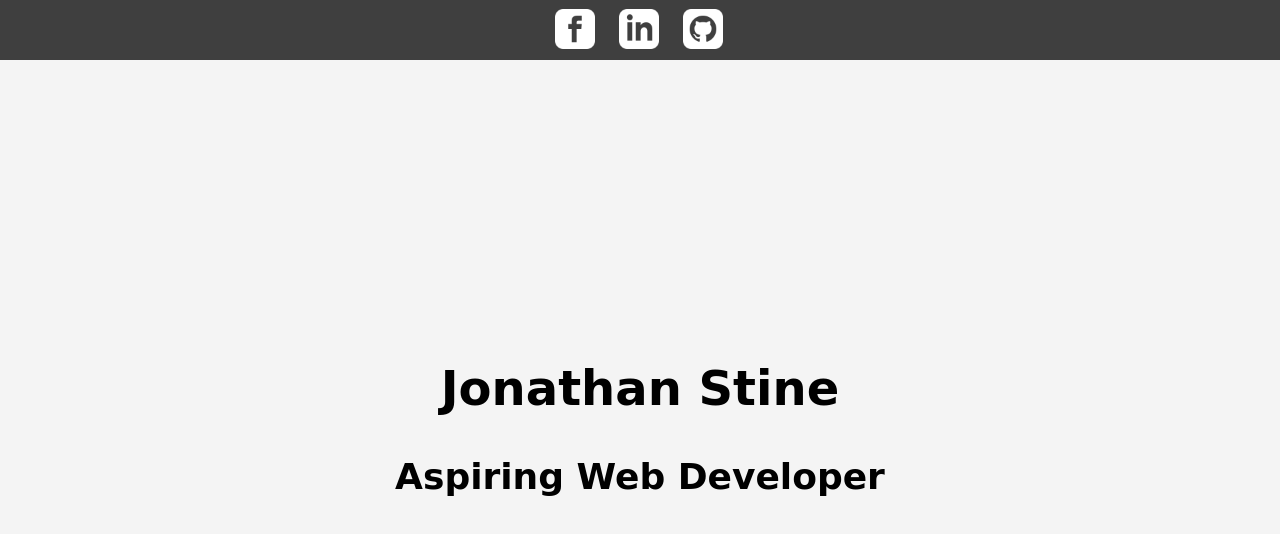
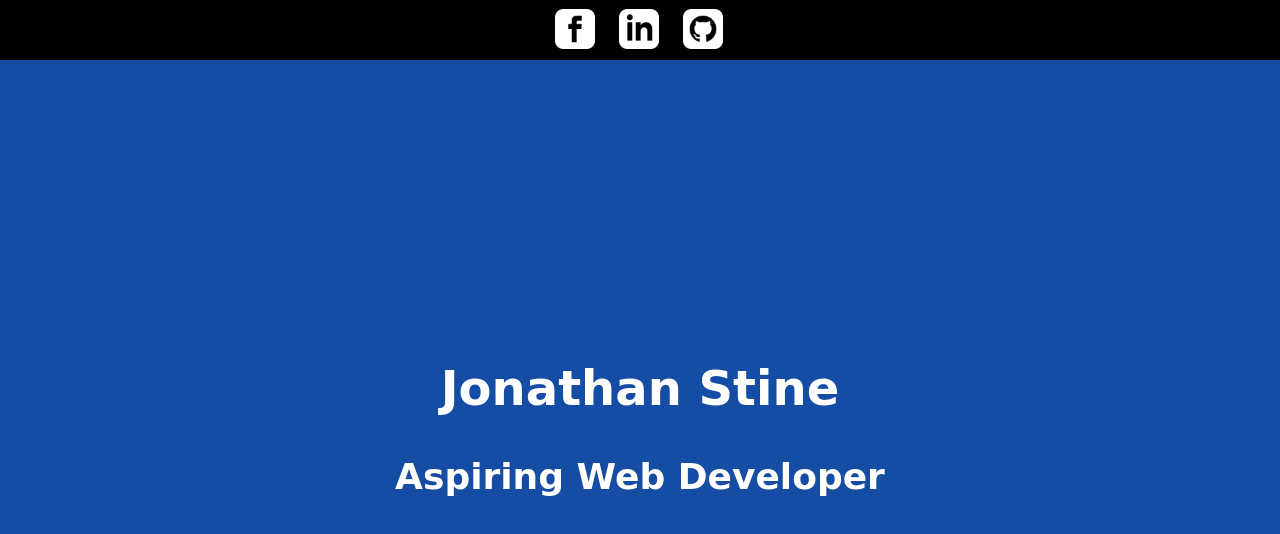
Before and after one commit to jstine-tech/personal-website, a plain HTML site: page index.html in a window 1280 px wide. Drawn offline with Linux system fonts and the light colour scheme.

Commit message:
Change color scheme

```diff
--- a/index.html
+++ b/index.html
@@ -2,7 +2,7 @@
 <html lang="en">
 <head>
     <meta charset="UTF-8">
-    <title>Title</title>
+    <title>Jonathan Stine - Aspiring Web Developer</title>
     <link rel="stylesheet" href="main.css">
 </head>
 <body>
--- a/main.css
+++ b/main.css
@@ -7,7 +7,7 @@ body {
     width: 100%;
     height: 60px;
     /*background-color: #F4F4F4;*/
-    background-color: #3F3F3F;
+    background-color: black;
     z-index: 2;
 }
 
@@ -15,7 +15,7 @@ body {
     height: 100vh;
     position: absolute;
     width: 100%;
-    background-color: #F4F4F4;
+    background-color: #154DA4;
 
 }
 
@@ -25,6 +25,7 @@ body {
     font-weight: bold;
     margin-top: 45vh;
     font-family: cursive;
+    color: white;
 }
 
 #main h2 {
@@ -33,6 +34,7 @@ body {
     font-weight: bold;
     margin-top: 4vh;
     font-family: cursive;
+    color: white;
 }
 
 .wrapper {
```
